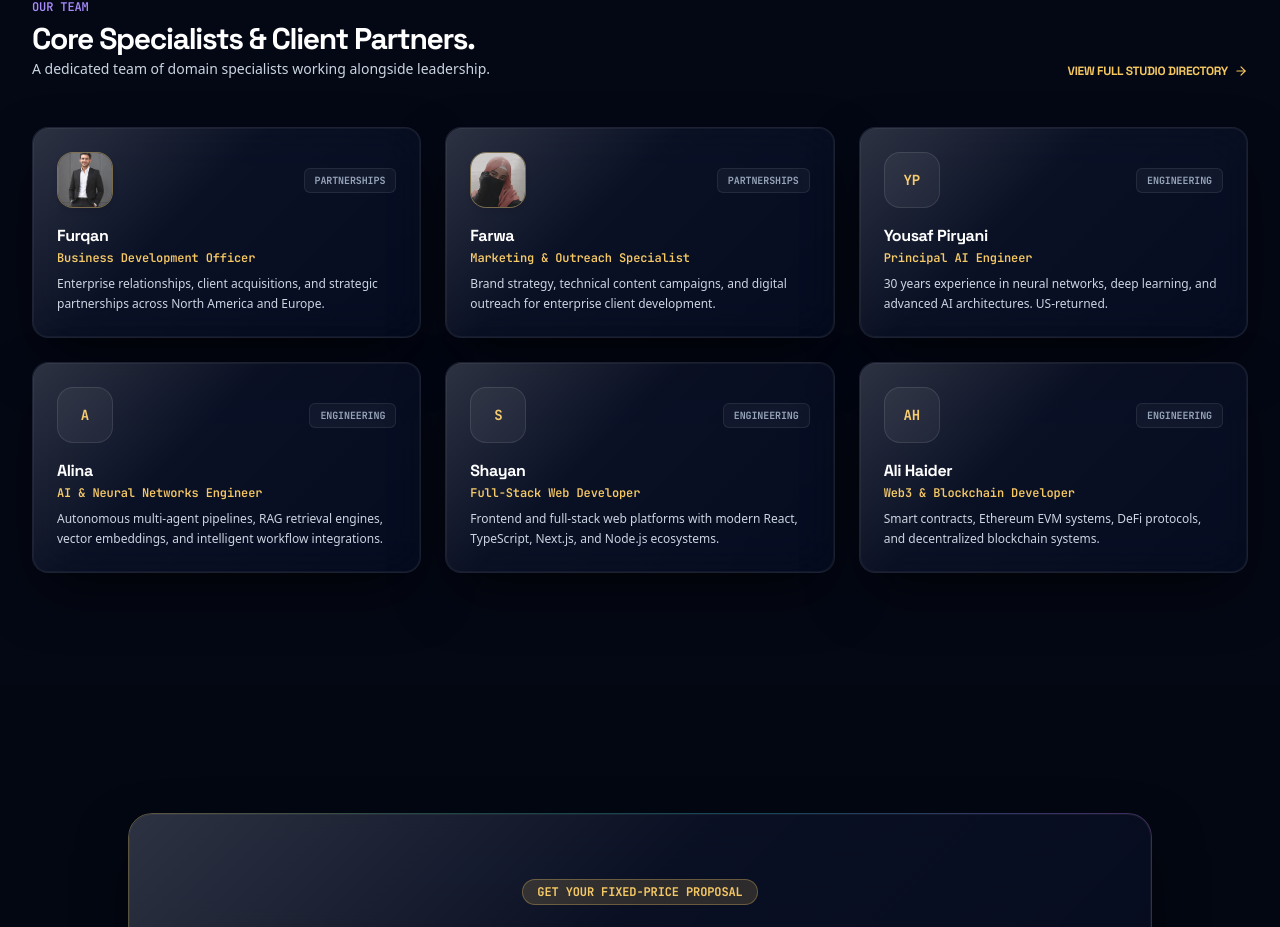
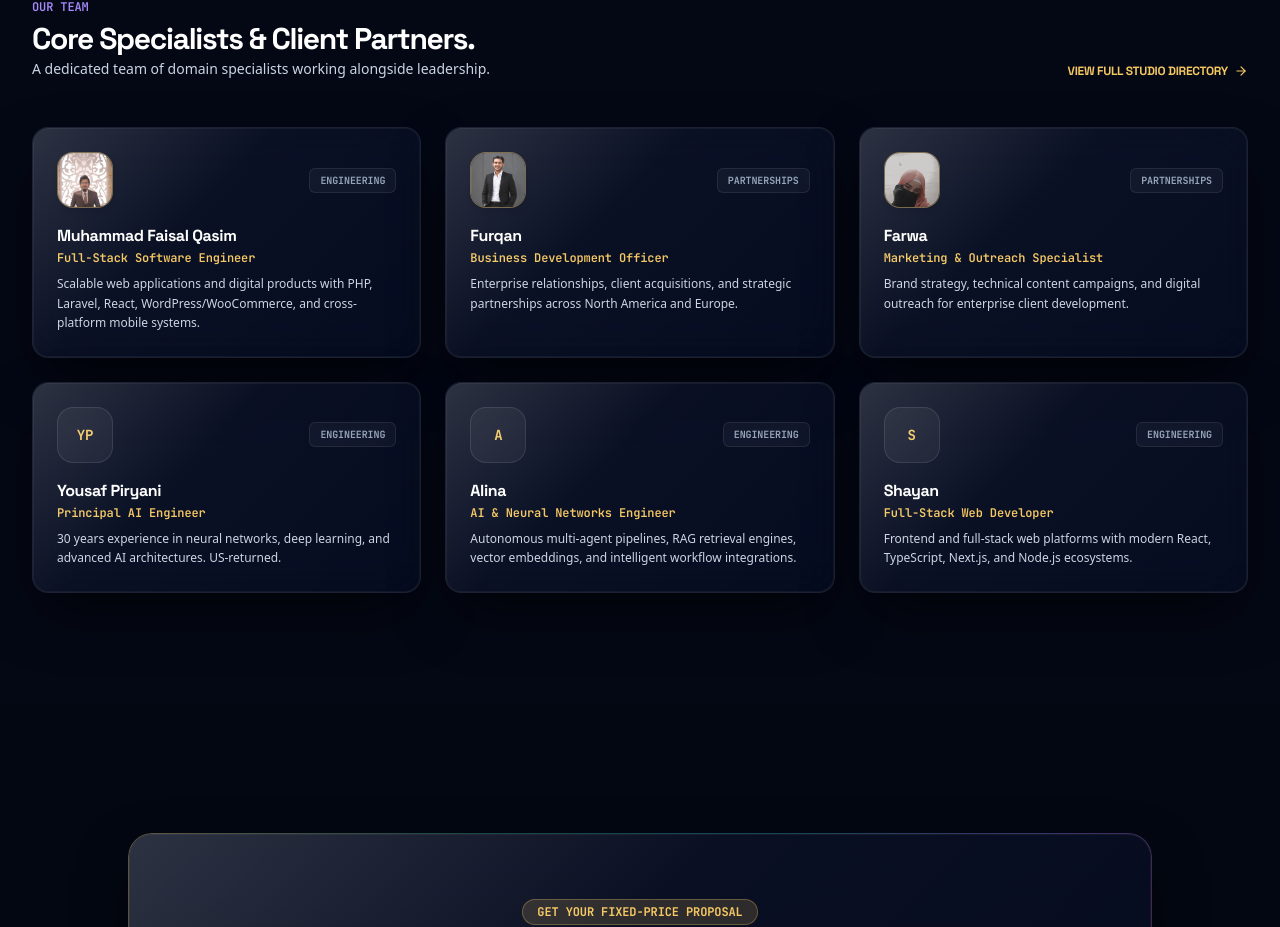
Before and after one commit to axorkstechnologies/Axorks-Technologies, a React (Vite) app: page / in a window 1280 px wide. Shown: the part 6994-7921 px from the top of the page. Built offline with nearby package versions, Linux system fonts and the light colour scheme.

Commit message:
added a profile

```diff
--- a/src/components/Team.tsx
+++ b/src/components/Team.tsx
@@ -117,7 +117,7 @@ export const Team: React.FC = () => {
                     <img
                       src={member.image}
                       alt={`${member.name}, ${member.role} at AXORKS`}
-                      className="w-full h-full object-cover transition-transform duration-500 group-hover:scale-105"
+                      className="w-full h-full object-cover object-[center_20%] transition-transform duration-500 group-hover:scale-105"
                       loading="lazy"
                     />
                   ) : (
--- a/src/data/blogData.ts
+++ b/src/data/blogData.ts
@@ -276,8 +276,8 @@ export const BLOG_POSTS: BlogPost[] = [
     date: 'December 2024',
     readTime: '6 min read',
     author: {
-      name: 'Faisal',
-      role: 'Lead Mobile Engineer',
+      name: 'Muhammad Faisal Qasim',
+      role: 'Full-Stack Software Engineer',
     },
     tableOfContents: [
       'The Dual-Codebase Dilemma',
--- a/src/data/mockData.ts
+++ b/src/data/mockData.ts
@@ -37,11 +37,11 @@ export const TEAM_MEMBERS: TeamMember[] = [
   },
   {
     id: 'faisal',
-    name: 'Faisal',
-    role: 'Mobile Application Developer',
-    description: 'Cross-platform mobile application development with Flutter for iOS and Android with offline-first synchronization.',
-    image: null,
-    accent: 'violet',
+    name: 'Muhammad Faisal Qasim',
+    role: 'Full-Stack Software Engineer',
+    description: 'Scalable web applications and digital products with PHP, Laravel, React, WordPress/WooCommerce, and cross-platform mobile systems.',
+    image: '/Images/Muhammad Faisal Qasim.jpg',
+    accent: 'gold',
   },
   {
     id: 'ali-haider',
--- a/src/pages/AboutPage.tsx
+++ b/src/pages/AboutPage.tsx
@@ -235,14 +235,29 @@ export const AboutPage: React.FC = () => {
               )}
 
               {faisal && (
-                <div className="p-6 rounded-2xl glass-2 border-white/10 hover:border-[#A78BFA]/40 transition-all">
-                  <div className="w-10 h-10 rounded-xl bg-white/[0.05] border border-white/10 flex items-center justify-center font-mono-code text-xs font-bold text-[#A78BFA] mb-4">
-                    FS
+                <div className="p-6 rounded-2xl glass-2 border-white/10 hover:border-[var(--gold)]/40 transition-all">
+                  <div className="flex items-center justify-between mb-4">
+                    {faisal.image ? (
+                      <div className="w-12 h-12 rounded-xl overflow-hidden border border-[var(--gold)]/40 shadow-md shrink-0 bg-[#111622]">
+                        <img
+                          src={faisal.image}
+                          alt={`${faisal.name}, ${faisal.role}`}
+                          className="w-full h-full object-cover object-[center_20%]"
+                        />
+                      </div>
+                    ) : (
+                      <div className="w-10 h-10 rounded-xl bg-white/[0.05] border border-white/10 flex items-center justify-center font-mono-code text-xs font-bold text-[var(--gold)]">
+                        FQ
+                      </div>
+                    )}
+                    <span className="px-2.5 py-0.5 rounded-md text-[10px] font-mono-code font-bold uppercase bg-[var(--gold)]/15 text-[var(--gold)] border border-[var(--gold)]/30">
+                      Full-Stack
+                    </span>
                   </div>
                   <h4 className="font-headline text-base font-bold text-white mb-1">{faisal.name}</h4>
-                  <div className="text-xs font-mono-code text-[#A78BFA] mb-3">{faisal.role}</div>
+                  <div className="text-xs font-mono-code text-[var(--gold)] mb-3">{faisal.role}</div>
                   <p className="text-xs text-[var(--text-secondary)] leading-relaxed">
-                    Flutter and mobile engineer specializing in cross-platform iOS and Android builds with offline-first local synchronization and biometric auth.
+                    Builds reliable, scalable web applications and digital products with PHP, Laravel, modern React, WordPress/WooCommerce, backend APIs, and cross-platform mobile delivery.
                   </p>
                 </div>
               )}
--- a/src/pages/HomePage.tsx
+++ b/src/pages/HomePage.tsx
@@ -8,12 +8,12 @@ export const HomePage: React.FC = () => {
   const navigate = useNavigate();
   const founder = TEAM_MEMBERS.find((m) => m.id === 'mujahid') || TEAM_MEMBERS[0];
   const featuredTeam = [
+    TEAM_MEMBERS.find((m) => m.id === 'faisal'),
     TEAM_MEMBERS.find((m) => m.id === 'furqan'),
     TEAM_MEMBERS.find((m) => m.id === 'farwa'),
     TEAM_MEMBERS.find((m) => m.id === 'yousaf-piryani'),
     TEAM_MEMBERS.find((m) => m.id === 'alina'),
     TEAM_MEMBERS.find((m) => m.id === 'shayan'),
-    TEAM_MEMBERS.find((m) => m.id === 'ali-haider'),
   ].filter(Boolean) as typeof TEAM_MEMBERS;
 
   return (
@@ -775,7 +775,7 @@ export const HomePage: React.FC = () => {
                         <img
                           src={member.image}
                           alt={`${member.name}, ${member.role} at Axorks`}
-                          className="w-full h-full object-cover transition-transform duration-300 group-hover:scale-105"
+                          className="w-full h-full object-cover object-[center_20%] transition-transform duration-300 group-hover:scale-105"
                           loading="lazy"
                         />
                       </div>
```
Also changed, not shown: public/Images/Muhammad Faisal Qasim.jpg (added).
